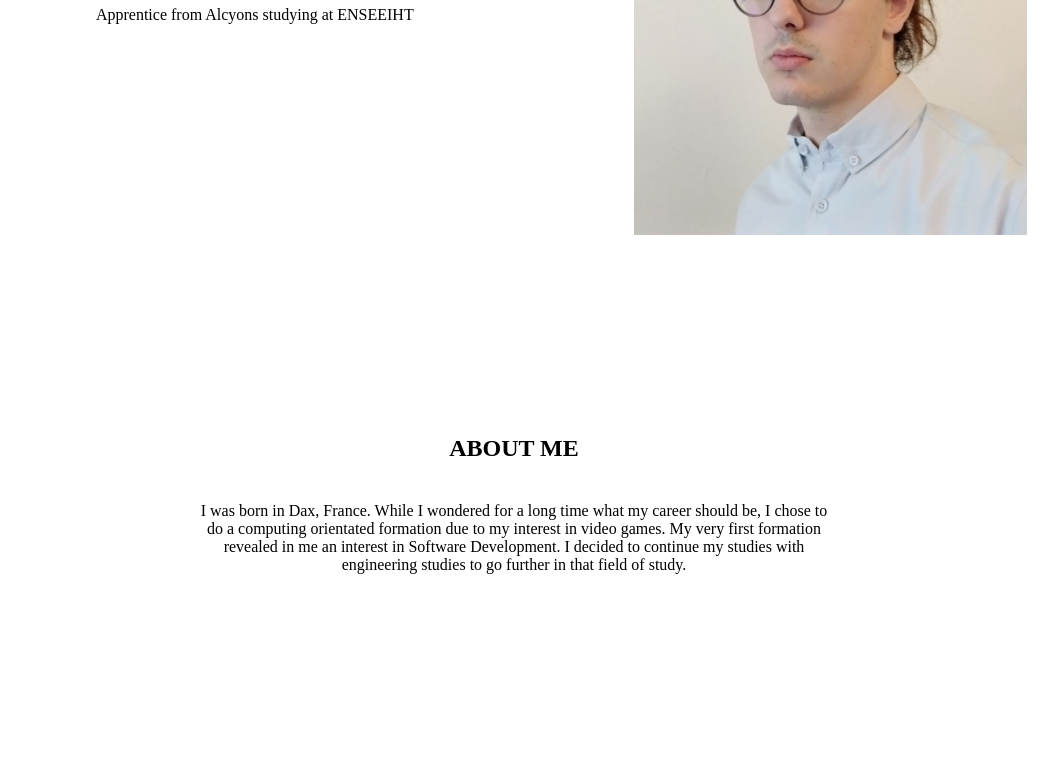
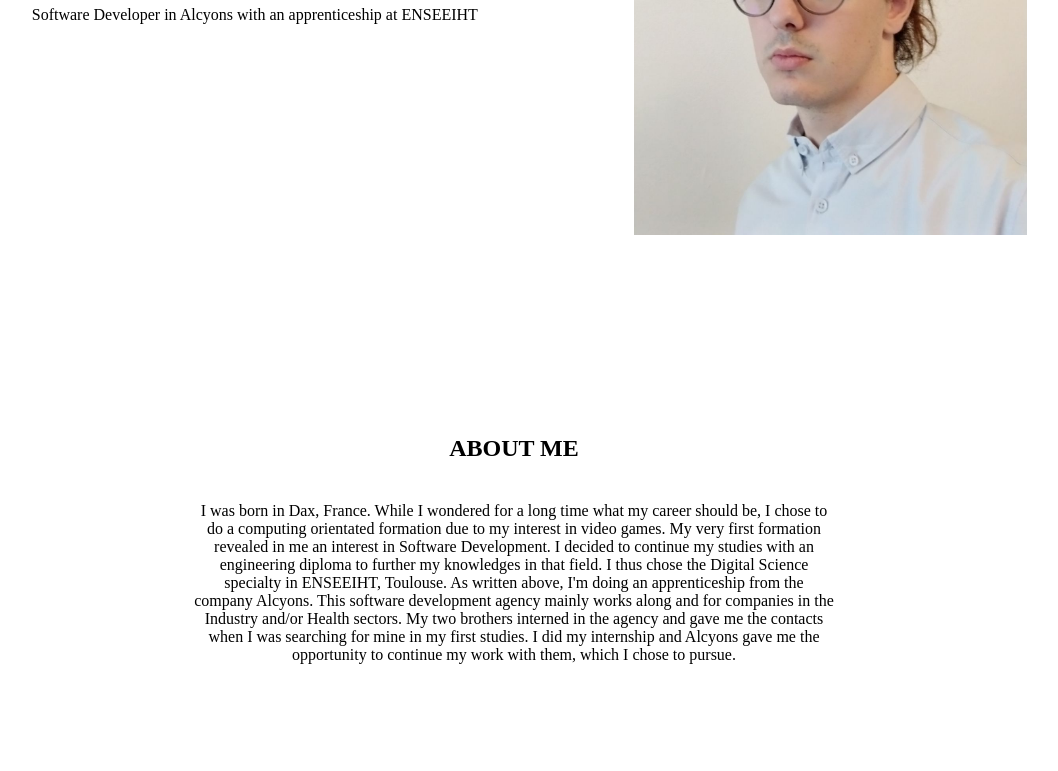
Before and after one commit to DamienL177/cv, a plain HTML site: page index.html in a window 1280 px wide. Shown: the part 469-1240 px from the top of the page, without its empty margins (126-1184 px from the left). Drawn offline with Linux system fonts and the light colour scheme.

Commit message:
Modification du texte de la première page

```diff
--- a/index.html
+++ b/index.html
@@ -22,7 +22,7 @@
     <div class="presentation">
         <div class="bigtext">
             <div><h1>Hello! I am Damien Lanusse</h1></div>
-            <div><p>Apprentice from <a href="https://alcyons.fr">Alcyons</a> studying at <a href="https://www.enseeiht.fr">ENSEEIHT</a></p></div>
+            <div><p>Software Developer in <a href="https://alcyons.fr">Alcyons</a> with an apprenticeship at <a href="https://www.enseeiht.fr">ENSEEIHT</a></p></div>
         </div>
         <!-- PHOTO (UNE BONNE STP DAMIEN)-->
         <div class="photo">
@@ -33,8 +33,8 @@
         <!--ABOUT ME-->
         <div class="aboutme">
             <h2>ABOUT ME</h2>
-            <p>I was born in Dax, France. While I wondered for a long time what my career should be, I chose to do a computing orientated formation due to my interest in video games.
-                My very first formation revealed in me an interest in Software Development. I decided to continue my studies with engineering studies to go further in that field of study.<p>
+            <p>I was born in Dax, France. While I wondered for a long time what my career should be, I chose to do a computing orientated formation due to my interest in video games. My very first formation revealed in me an interest in Software Development. I decided to continue my studies with an engineering diploma to further my knowledges in that field. I thus chose the Digital Science specialty in ENSEEIHT, Toulouse.
+                As written above, I'm doing an apprenticeship from the company Alcyons. This software development agency mainly works along and for companies in the Industry and/or Health sectors. My two brothers interned in the agency and gave me the contacts when I was searching for mine in my first studies. I did my internship and Alcyons gave me the opportunity to continue my work with them, which I chose to pursue.<p>
         </div>
     </div>
     <!--BOUTONS-->
```
